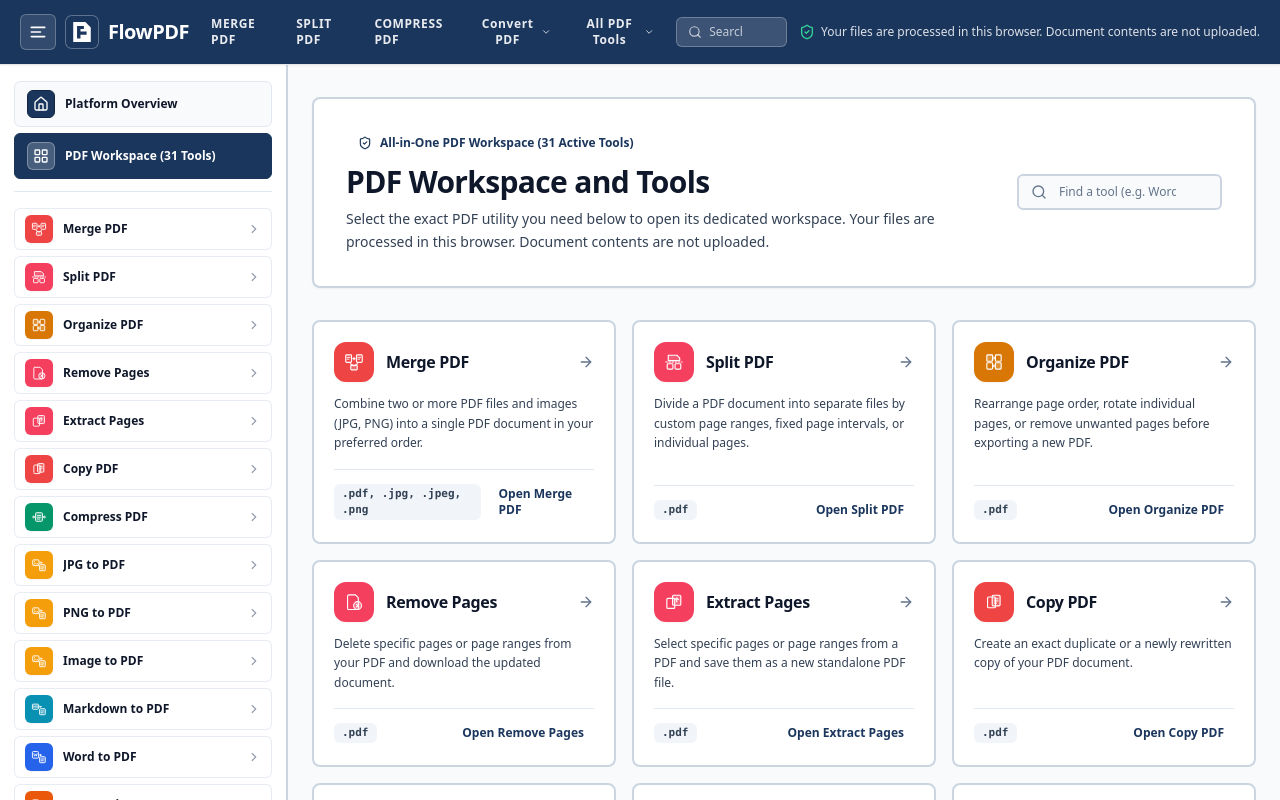
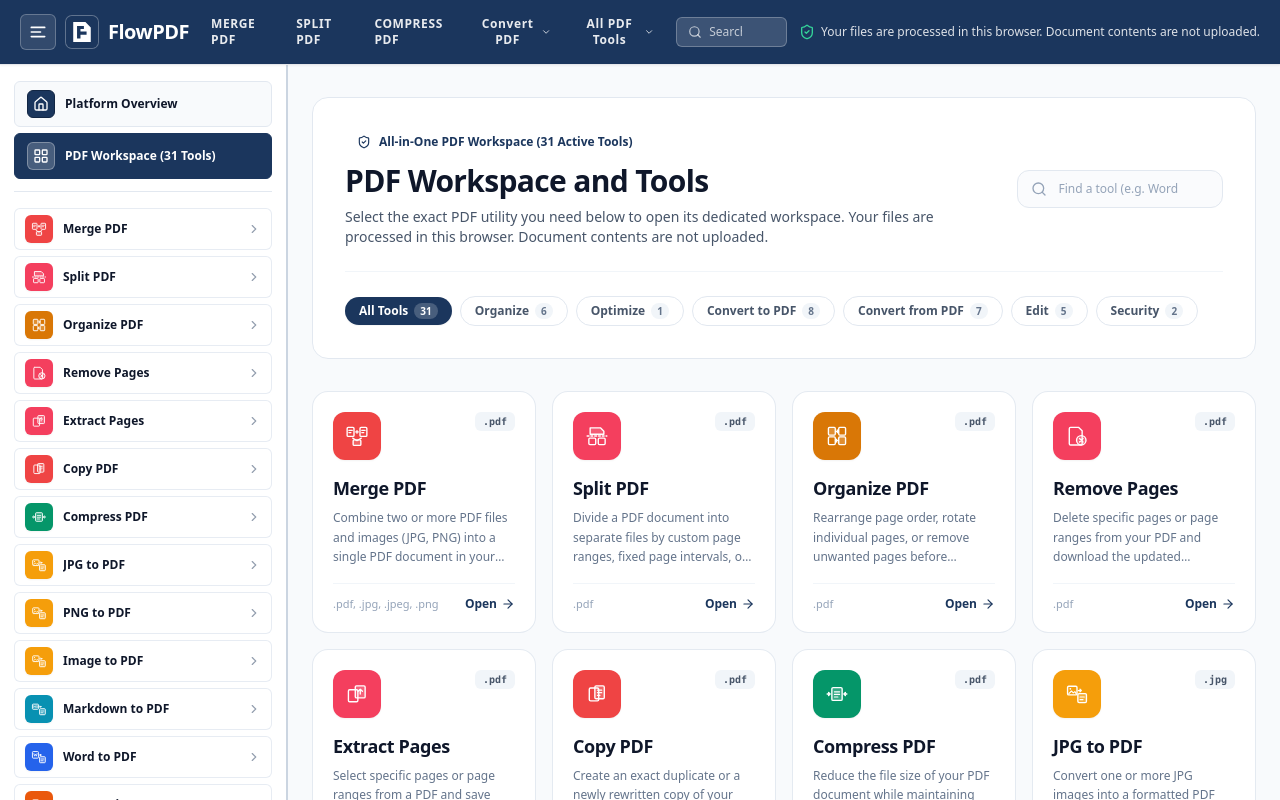
Before and after one commit to davizofficial/FlowPDF, a React (Vite) app: page /tools in a window 1280 px wide. Shown: the top 800 px of the page. Built offline with nearby package versions, Linux system fonts and the light colour scheme.

Commit message:
feat(tools): redesign tools directory with unified 4-col grid and category filters

```diff
--- a/src/features/workspace/ToolsDirectoryPage.tsx
+++ b/src/features/workspace/ToolsDirectoryPage.tsx
@@ -8,32 +8,70 @@ import { en } from '../../i18n/en';
 export const ToolsDirectoryPage: React.FC = () => {
   const availableTools = getAvailableTools();
   const [filterText, setFilterText] = useState('');
+  const [selectedCategory, setSelectedCategory] = useState<string>('all');
 
-  const displayedTools = filterText.trim()
-    ? availableTools.filter((tool) => {
+  const filterTabs = [
+    { id: 'all', label: 'All Tools', count: availableTools.length },
+    {
+      id: 'organize',
+      label: 'Organize',
+      count: availableTools.filter((t) => t.category === 'organize').length,
+    },
+    {
+      id: 'compress-repair',
+      label: 'Optimize',
+      count: availableTools.filter((t) => t.category === 'compress-repair').length,
+    },
+    {
+      id: 'convert-to-pdf',
+      label: 'Convert to PDF',
+      count: availableTools.filter((t) => t.category === 'convert-to-pdf').length,
+    },
+    {
+      id: 'convert-from-pdf',
+      label: 'Convert from PDF',
+      count: availableTools.filter((t) => t.category === 'convert-from-pdf').length,
+    },
+    {
+      id: 'edit',
+      label: 'Edit',
+      count: availableTools.filter((t) => t.category === 'edit').length,
+    },
+    {
+      id: 'security',
+      label: 'Security',
+      count: availableTools.filter((t) => t.category === 'security').length,
+    },
+  ];
+
+  const displayedTools = availableTools.filter((tool) => {
+    const matchesCategory =
+      selectedCategory === 'all' || tool.category === selectedCategory;
+    if (!matchesCategory) return false;
+
+    if (!filterText.trim()) return true;
     const q = filterText.trim().toLowerCase();
     return (
       tool.name.toLowerCase().includes(q) ||
       tool.shortDescription.toLowerCase().includes(q) ||
       tool.acceptedExtensions.some((ext) => ext.toLowerCase().includes(q))
     );
-      })
-    : availableTools;
+  });
 
   return (
     <main className="mx-auto max-w-7xl px-4 py-8 sm:px-6 space-y-8">
       {/* Header Banner */}
-      <section className="animate-stage-1 rounded-panel border-2 border-slate-300 bg-surface p-6 sm:p-8 shadow-sm">
+      <section className="animate-stage-1 rounded-2xl border border-slate-200 bg-white p-6 sm:p-8 shadow-xs">
         <div className="flex flex-col gap-5 lg:flex-row lg:items-center lg:justify-between">
           <div className="max-w-2xl space-y-2">
-            <div className="inline-flex items-center gap-2 rounded-pill bg-primary/10 px-3 py-1 text-xs font-bold text-primary">
+            <div className="inline-flex items-center gap-2 rounded-full bg-primary/10 px-3 py-1 text-xs font-bold text-primary">
               <ShieldCheck className="h-3.5 w-3.5" aria-hidden="true" />
               <span>All-in-One PDF Workspace ({availableTools.length} Active Tools)</span>
             </div>
             <h1 className="font-display text-2xl sm:text-3xl font-bold text-ink">
               PDF Workspace and Tools
             </h1>
-            <p className="text-sm font-medium text-slate-700 leading-relaxed">
+            <p className="text-xs sm:text-sm font-normal text-slate-600 leading-relaxed">
               Select the exact PDF utility you need below to open its dedicated workspace. {en.brand.privacyStatement}
             </p>
           </div>
@@ -44,7 +82,7 @@ export const ToolsDirectoryPage: React.FC = () => {
             </label>
             <div className="relative">
               <Search
-                className="pointer-events-none absolute left-3.5 top-1/2 h-4 w-4 -translate-y-1/2 text-slate-500"
+                className="pointer-events-none absolute left-3.5 top-1/2 h-4 w-4 -translate-y-1/2 text-slate-400"
                 aria-hidden="true"
               />
               <input
@@ -52,15 +90,15 @@ export const ToolsDirectoryPage: React.FC = () => {
                 type="search"
                 value={filterText}
                 onChange={(e) => setFilterText(e.target.value)}
-                placeholder="Find a tool (e.g. Word, Split, Sign)..."
-                className="w-full rounded-control border-2 border-slate-300 bg-canvas py-2 pl-10 pr-8 text-xs font-medium text-ink placeholder:text-slate-500 focus:border-primary focus:bg-surface focus:outline-none"
+                placeholder="Find a tool (e.g. Word, Split, Excel)..."
+                className="w-full rounded-xl border border-slate-200 bg-slate-50/70 py-2.5 pl-10 pr-8 text-xs font-medium text-ink placeholder:text-slate-400 focus:border-primary focus:bg-white focus:outline-none transition-colors"
               />
               {filterText && (
                 <button
                   type="button"
                   onClick={() => setFilterText('')}
                   aria-label="Clear tool filter"
-                  className="absolute right-2.5 top-1/2 -translate-y-1/2 text-slate-500 hover:text-ink"
+                  className="absolute right-2.5 top-1/2 -translate-y-1/2 text-slate-400 hover:text-ink"
                 >
                   <X className="h-4 w-4" aria-hidden="true" />
                 </button>
@@ -68,58 +106,88 @@ export const ToolsDirectoryPage: React.FC = () => {
             </div>
           </div>
         </div>
+
+        {/* Category Filter Tabs */}
+        <div className="flex items-center gap-2 overflow-x-auto pt-6 border-t border-slate-100 mt-6 scrollbar-none">
+          {filterTabs.map((tab) => {
+            const isActive = selectedCategory === tab.id;
+            return (
+              <button
+                key={tab.id}
+                type="button"
+                onClick={() => setSelectedCategory(tab.id)}
+                className={`smooth-interactive inline-flex items-center gap-1.5 rounded-full px-3.5 py-1.5 text-xs font-bold shrink-0 transition-all ${
+                  isActive
+                    ? 'bg-primary text-white shadow-sm'
+                    : 'bg-white border border-slate-200 text-slate-600 hover:border-slate-300 hover:bg-slate-50'
+                }`}
+              >
+                <span>{tab.label}</span>
+                <span
+                  className={`rounded-full px-1.5 py-0.2 text-[10px] ${
+                    isActive ? 'bg-white/20 text-white' : 'bg-slate-100 text-slate-500'
+                  }`}
+                >
+                  {tab.count}
+                </span>
+              </button>
+            );
+          })}
+        </div>
       </section>
 
-      {/* Unified PDF Tools Grid (Single Unified Platform Without Category Dividers) */}
+      {/* 4-Column Vibrant PDF Tools Grid */}
       <section aria-label="All PDF tools" className="animate-stage-2">
         {displayedTools.length > 0 ? (
-          <div className="grid grid-cols-1 gap-4 sm:grid-cols-2 lg:grid-cols-3">
+          <div className="grid grid-cols-1 gap-4 sm:grid-cols-2 md:grid-cols-3 lg:grid-cols-4">
             {displayedTools.map((tool) => (
               <Link
                 key={tool.id}
                 to={tool.route}
-                className="smooth-interactive group flex flex-col justify-between rounded-panel border-2 border-slate-300 bg-surface p-5 shadow-xs hover:-translate-y-0.5 hover:border-primary hover:shadow-md"
+                className="smooth-interactive group relative flex flex-col justify-between rounded-2xl border border-slate-200/90 bg-white p-5 shadow-xs hover:-translate-y-1.5 hover:border-primary/40 hover:shadow-xl transition-all duration-300"
               >
-                <div className="space-y-3">
-                  <div className="flex items-center justify-between gap-3">
-                    <div className="flex items-center gap-3">
-                      <ToolVisualIcon toolId={tool.id} size="md" />
-                      <h2 className="font-display text-base font-bold text-ink group-hover:text-primary">
+                <div>
+                  <div className="flex items-start justify-between gap-2 mb-3.5">
+                    <ToolVisualIcon toolId={tool.id} size="lg" />
+                    <span className="rounded-control bg-slate-100 px-2 py-0.5 font-mono text-[10px] font-semibold text-slate-600">
+                      {tool.acceptedExtensions[0] || '.pdf'}
+                    </span>
+                  </div>
+
+                  <h2 className="font-display text-base sm:text-lg font-bold text-slate-900 group-hover:text-primary transition-colors">
                     {tool.name}
                   </h2>
-                    </div>
-                    <ArrowRight
-                      className="h-4 w-4 shrink-0 text-slate-500 transition-transform group-hover:translate-x-1 group-hover:text-primary"
-                      aria-hidden="true"
-                    />
-                  </div>
-                  <p className="text-xs font-medium text-slate-700 leading-relaxed">
+                  <p className="mt-1.5 text-xs font-normal text-slate-500 leading-relaxed line-clamp-3">
                     {tool.shortDescription}
                   </p>
                 </div>
 
-                <div className="mt-4 pt-3 border-t border-slate-200 flex items-center justify-between gap-2 text-xs">
-                  <span className="rounded-control bg-slate-100 px-2 py-0.5 font-mono text-[11px] font-semibold text-slate-700">
+                <div className="mt-4 pt-3 border-t border-slate-100 flex items-center justify-between text-xs">
+                  <span className="text-[11px] font-medium text-slate-400">
                     {tool.acceptedExtensions.join(', ')}
                   </span>
-                  <span className="inline-flex items-center gap-1 rounded-control bg-primary/10 px-2.5 py-1 font-bold text-primary transition-colors group-hover:bg-primary group-hover:text-primary-ink">
-                    <span>Open {tool.name}</span>
+                  <span className="inline-flex items-center gap-1 text-xs font-bold text-primary group-hover:translate-x-0.5 transition-transform">
+                    <span>Open</span>
+                    <ArrowRight className="h-3.5 w-3.5" aria-hidden="true" />
                   </span>
                 </div>
               </Link>
             ))}
           </div>
         ) : (
-          <div className="rounded-panel border-2 border-slate-300 bg-surface p-8 text-center space-y-3">
+          <div className="rounded-2xl border border-slate-200 bg-white p-8 text-center space-y-3">
             <p className="font-display text-base font-bold text-ink">
               No PDF tool matched &ldquo;{filterText}&rdquo;
             </p>
             <button
               type="button"
-              onClick={() => setFilterText('')}
+              onClick={() => {
+                setFilterText('');
+                setSelectedCategory('all');
+              }}
               className="smooth-interactive inline-flex items-center rounded-control bg-primary px-4 py-2 text-xs font-semibold text-primary-ink hover:bg-primary-hover"
             >
-              Show All {availableTools.length} Tools
+              Reset Filters
             </button>
           </div>
         )}
```
Lines whose indentation alone changed are shown as unchanged.
